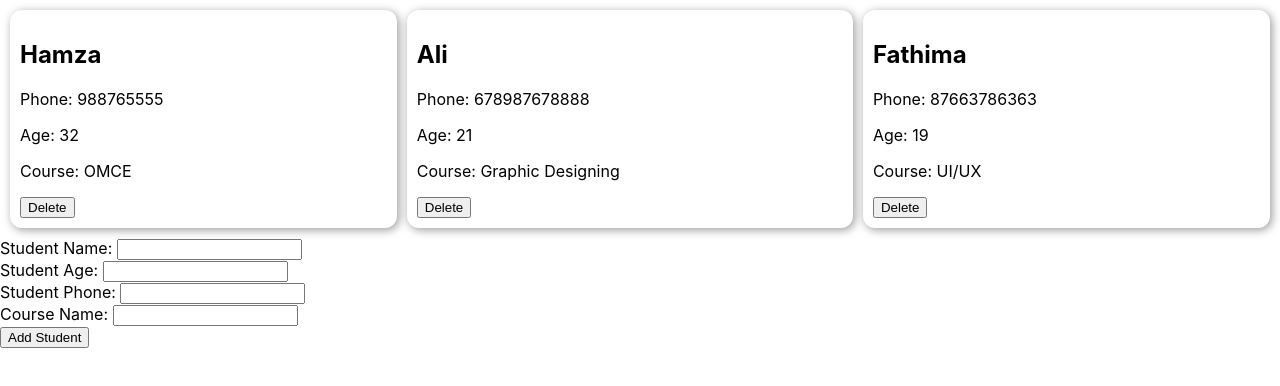
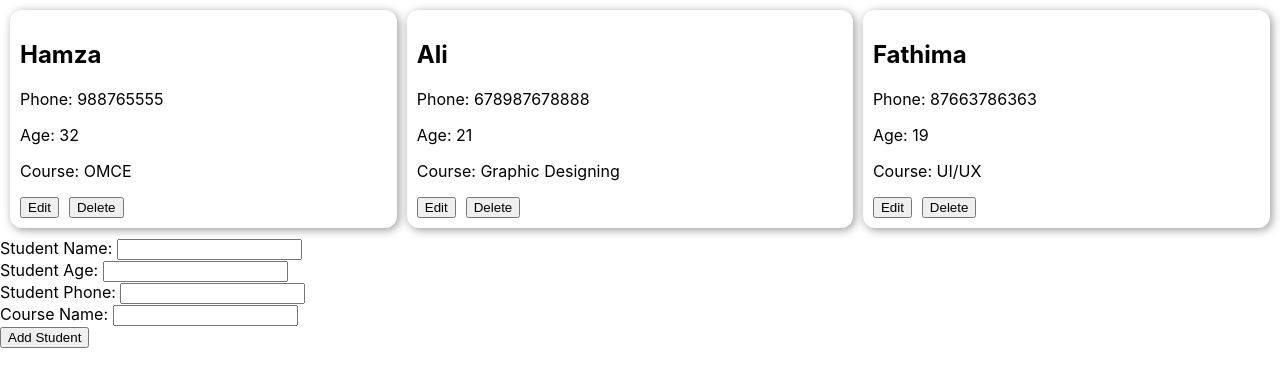
Before and after one commit to zborkala/studentcard, a React (Create React App) app: page / in a window 1280 px wide. Shown: the top 386 px of the page. Built offline with nearby package versions, Linux system fonts and the light colour scheme.

Commit message:
Student Modify

```diff
--- a/src/App.js
+++ b/src/App.js
@@ -2,10 +2,11 @@ import { useState } from 'react'
 import Student from './components/Student'
 
 function App () {
-  const [name, setName] = useState("")
-  const [age, setAge] = useState("")
-  const [phone, setPhone] = useState("")
-  const [course, setCourse] = useState("")
+  const [currentIndex, setCurrentIndex] = useState(-1)
+  const [name, setName] = useState('')
+  const [age, setAge] = useState('')
+  const [phone, setPhone] = useState('')
+  const [course, setCourse] = useState('')
   const [students, setStudents] = useState([
     {
       name: 'Hamza',
@@ -24,40 +25,73 @@ function App () {
       age: 19,
       phone: '87663786363',
       course: 'UI/UX'
-    },
+    }
   ])
 
   return (
     <>
       <div className='container'>
-      {
-        students.map((student, index) => {
-          return <Student key={index} name={student.name} age={student.age} phone={student.phone} course={student.course} onDelete={() => {
+        {students.map((student, index) => {
+          return (
+            <Student
+              key={index}
+              name={student.name}
+              age={student.age}
+              phone={student.phone}
+              course={student.course}
+              onDelete={() => {
                 setStudents(students.filter((s, i) => i != index))
-          }} />
-
-        })
-      }
+              }}
+              onEdit={() => {
+                setName(student.name)
+                setAge(student.age)
+                setPhone(student.phone)
+                setCourse(student.course)
+                setCurrentIndex(index)
+              }}
+            />
+          )
+        })}
       </div>
       <div>
         <div>
           <label>Student Name: </label>
-          <input value={name} onChange={(e) => setName(e.target.value)} />
+          <input value={name} onChange={e => setName(e.target.value)} />
         </div>
         <div>
           <label>Student Age: </label>
-          <input value={age} onChange={(e) => setAge(e.target.value)} />
+          <input value={age} onChange={e => setAge(e.target.value)} />
         </div>
         <div>
           <label>Student Phone: </label>
-          <input value={phone} onChange={(e) => setPhone(e.target.value)} />
+          <input value={phone} onChange={e => setPhone(e.target.value)} />
         </div>
         <div>
           <label>Course Name: </label>
-          <input value={course} onChange={(e) => setCourse(e.target.value)} />
+          <input value={course} onChange={e => setCourse(e.target.value)} />
         </div>
         <div>
-          <button onClick={() => {
+          <button
+            onClick={() => {
+              if (currentIndex >= 0) {
+                // To modify already exist student
+                setStudents(
+                  students.map((s, i) => {
+                    if (i == currentIndex) {
+                      return {
+                        name: name,
+                        age: age,
+                        phone: phone,
+                        course: course
+                      }
+                    } else {
+                      return s
+                    }
+                  })
+                )
+                setCurrentIndex(-1)
+              } else {
+                // To add new student
                 setStudents([
                   ...students,
                   {
@@ -67,11 +101,15 @@ function App () {
                     course: course
                   }
                 ])
-            setName("")
-            setAge("")
-            setPhone("")
-            setCourse("")
-          }}>
+              }
+
+
+              setName('')
+              setAge('')
+              setPhone('')
+              setCourse('')
+            }}
+          >
             Add Student
           </button>
         </div>
--- a/src/components/Student.js
+++ b/src/components/Student.js
@@ -1,11 +1,26 @@
-export default function Student ({ name, phone, age, course, onDelete }) {
+export default function Student ({
+  name,
+  phone,
+  age,
+  course,
+  onDelete,
+  onEdit
+}) {
   return (
     <div className='student-card'>
       <h2>{name}</h2>
       <p>Phone: {phone}</p>
       <p>Age: {age}</p>
       <p>Course: {course}</p>
-      <div style={{ display: 'flex' }}>
+      <div style={{ display: 'flex', gap: '10px' }}>
+        <button
+          onClick={() => {
+            onEdit()
+          }}
+        >
+          Edit
+        </button>
+
         <button
           onClick={() => {
             onDelete()
```
Lines whose indentation alone changed are shown as unchanged.
